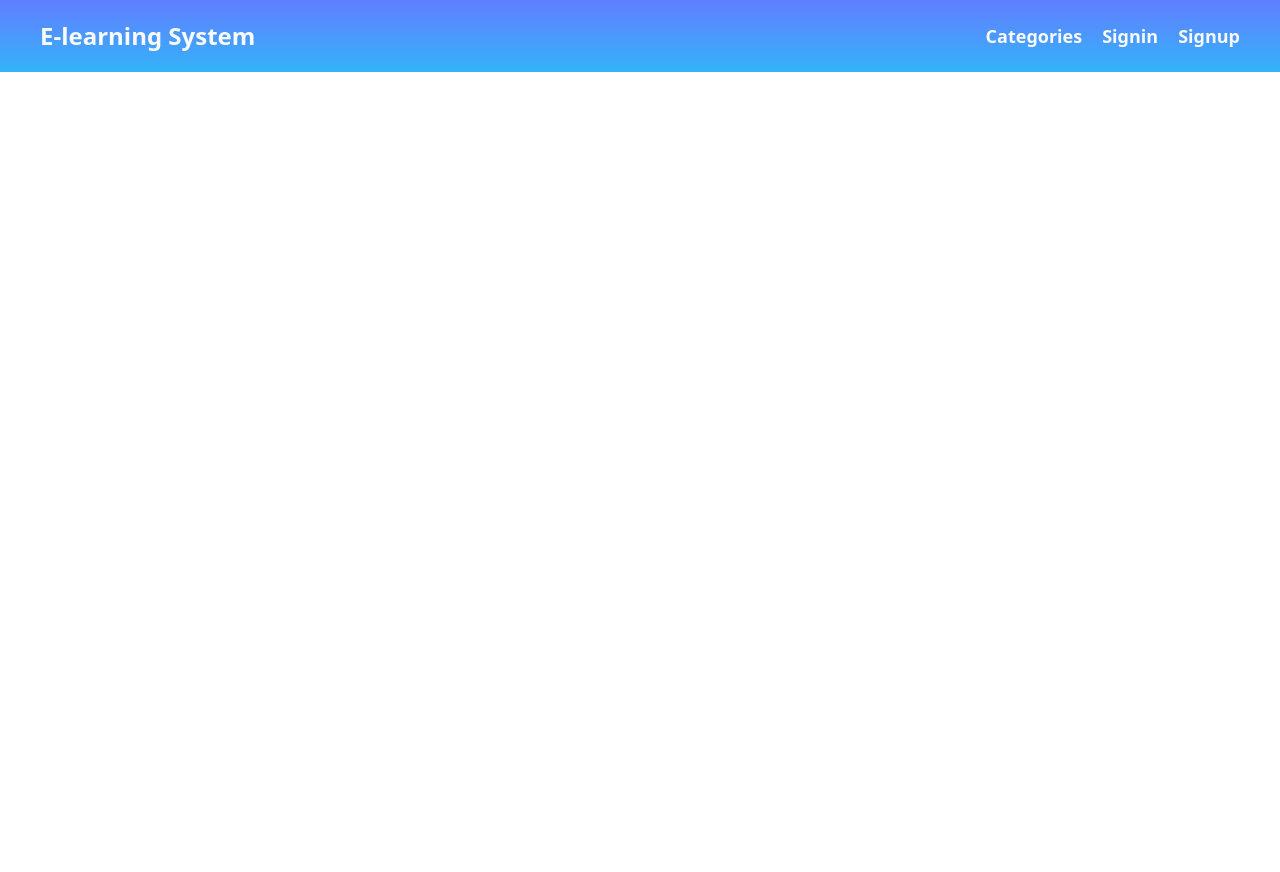
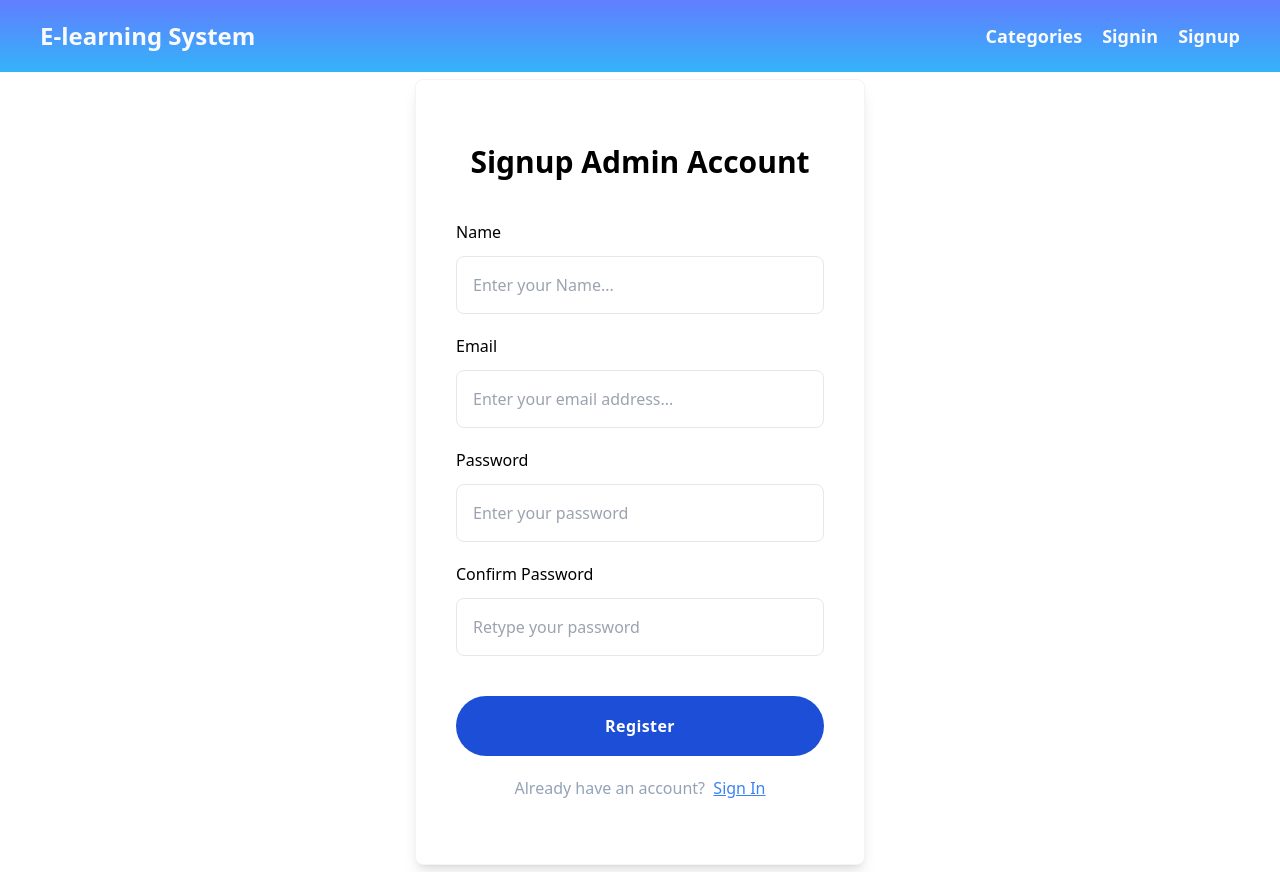
Before and after one commit to framgia/sph-els-elyric, a React (Create React App) app in the folder frontend/: page /admin/register in a window 1280 px wide. Before the commit the page ends 800 px from the top, so only its background shows below. Built offline with nearby package versions, Linux system fonts and the light colour scheme.

Commit message:
Admin Registration Page UI Markup-1

```diff
--- a/frontend/src/App.js
+++ b/frontend/src/App.js
@@ -2,7 +2,8 @@ import { Route, Routes } from "react-router-dom";
 import HeaderNav from "./components/HeaderNav";
 import { ToastContainer } from "react-toastify";
 import "react-toastify/dist/ReactToastify.css";
-import RegistrationPage from "./pages/RegistrationPage";
+import UserRegistrationPage from "./pages/user/UserRegistrationPage";
+import AdminRegistrationPage from "./pages/admin/AdminRegistrationPage";
 import CategoriesPage from "./pages/CategoriesPage";
 import LoginPage from "./pages/LoginPage";
 
@@ -13,8 +14,17 @@ function App() {
                 <HeaderNav />
             </div>
 
+            {/* ADMIN ROUTE  */}
             <Routes className="mx-20">
-                <Route path="/register" element={<RegistrationPage />} />
+                <Route
+                    path="admin/register"
+                    element={<AdminRegistrationPage />}
+                />
+            </Routes>
+
+            {/* USER ROUTE  */}
+            <Routes className="mx-20">
+                <Route path="/register" element={<UserRegistrationPage />} />
                 <Route path="/login" element={<LoginPage />} />
                 <Route path="/categories" element={<CategoriesPage />} />
             </Routes>
--- a/frontend/src/api/api.js
+++ b/frontend/src/api/api.js
@@ -1,7 +1,12 @@
-import { instance } from "./instance";
+import { userInstance, adminInstance } from "./instance";
 
-export async function register(name, email, password, password_confirmation) {
-    const response = await instance.post("/register", {
+export async function registerUser(
+    name,
+    email,
+    password,
+    password_confirmation
+) {
+    const response = await userInstance.post("/register", {
         name,
         email,
         password,
@@ -10,3 +15,18 @@ export async function register(name, email, password, password_confirmation) {
 
     return response.data.message;
 }
+export async function registerAdmin(
+    name,
+    email,
+    password,
+    password_confirmation
+) {
+    const response = await adminInstance.post("/admin/register", {
+        name,
+        email,
+        password,
+        password_confirmation,
+    });
+
+    return response.data.message;
+}
--- a/frontend/src/api/instance.js
+++ b/frontend/src/api/instance.js
@@ -1,5 +1,8 @@
 import axios from "axios";
 
-export const instance = axios.create({
+export const userInstance = axios.create({
     baseURL: "http://localhost:8000/api",
 });
+export const adminInstance = axios.create({
+    baseURL: "http://localhost:8000/api/admin",
+});
--- /dev/null
+++ b/frontend/src/components/admin/AdminRegistrationForm.js
@@ -0,0 +1,163 @@
+import { Link } from "react-router-dom";
+import { useState } from "react";
+import { useToast } from "../../hooks/useToast";
+import { registerAdmin } from "../../api/api";
+
+export default function AdminRegistrationForm() {
+    const { showToast } = useToast();
+
+    const [name, setName] = useState("");
+    const [email, setEmail] = useState("");
+    const [password, setPassword] = useState("");
+    const [password_confirmation, setPassword_confirmation] = useState("");
+
+    const [errors, setErrors] = useState({});
+
+    const validateForm = () => {
+        let newErrors = {};
+
+        if (!name) {
+            newErrors.name = "Name is required";
+        }
+
+        if (!email) {
+            newErrors.email = "Email is required";
+        } else if (!/\S+@\S+\.\S+/.test(email)) {
+            newErrors.email = "Email is invalid";
+        }
+
+        if (!password) {
+            newErrors.password = "Password is required";
+        } else if (password.length < 8) {
+            newErrors.password = "Password must be at least 8 characters";
+        }
+
+        if (password_confirmation !== password) {
+            newErrors.password_confirmation = "Passwords do not match";
+        } else if (!password_confirmation) {
+            newErrors.password_confirmation = "Password is required";
+        }
+
+        setErrors(newErrors);
+        return Object.keys(newErrors).length === 0;
+    };
+
+    async function signUp(event) {
+        event.preventDefault();
+
+        if (validateForm()) {
+            try {
+                const message = await registerAdmin(
+                    name,
+                    email,
+                    password,
+                    password_confirmation
+                );
+
+                showToast("success", message);
+
+                setName("");
+                setEmail("");
+                setPassword("");
+                setPassword_confirmation("");
+            } catch (e) {
+                showToast("error", e);
+            }
+        }
+    }
+
+    return (
+        <form
+            onSubmit={signUp}
+            autoComplete="off"
+            className="w-full max-w-[450px] px-10 py-16 bg-white border border-gray-100 rounded-lg shadow-lg"
+            aria-label="signup-form"
+        >
+            <h2 className="mb-10 text-3xl font-bold text-center">
+                Signup Admin Account
+            </h2>
+            <div className="flex flex-col items-start mb-5 gap-y-3">
+                <label htmlFor="name" className="text-md font-medium">
+                    Name
+                </label>
+                <input
+                    value={name}
+                    onChange={(e) => setName(e.target.value)}
+                    id="name"
+                    type="text"
+                    className="w-full p-4 bg-transparent border border-gray-200 rounded-lg outline-none"
+                    placeholder="Enter your Name..."
+                />
+                {errors.name && (
+                    <p className="text-md text-red-500">{errors.name}</p>
+                )}
+            </div>
+            <div className="flex flex-col items-start mb-5 gap-y-3">
+                <label htmlFor="email" className="text-md font-medium">
+                    Email
+                </label>
+                <input
+                    value={email}
+                    onChange={(e) => setEmail(e.target.value)}
+                    id="email"
+                    type="email"
+                    className="w-full p-4 bg-transparent border border-gray-200 rounded-lg outline-none"
+                    placeholder="Enter your email address..."
+                />
+                {errors.email && (
+                    <p className="text-md text-red-500">{errors.email}</p>
+                )}
+            </div>
+            <div className="flex flex-col items-start mb-5 gap-y-3">
+                <label htmlFor="password" className="text-md font-medium">
+                    Password
+                </label>
+                <input
+                    value={password}
+                    onChange={(e) => setPassword(e.target.value)}
+                    id="password"
+                    type="password"
+                    className="w-full p-4 bg-transparent border border-gray-200 rounded-lg outline-none"
+                    placeholder="Enter your password"
+                />
+                {errors.password && (
+                    <p className="text-md text-red-500">{errors.password}</p>
+                )}
+            </div>
+            <div className="flex flex-col items-start mb-10 gap-y-3">
+                <label
+                    htmlFor="confirm_password"
+                    className="text-md font-medium"
+                >
+                    Confirm Password
+                </label>
+                <input
+                    value={password_confirmation}
+                    onChange={(e) => setPassword_confirmation(e.target.value)}
+                    id="confirm_password"
+                    type="password"
+                    className="w-full p-4 bg-transparent border border-gray-200 rounded-lg outline-none"
+                    placeholder="Retype your password"
+                />
+                {errors.confirmPassword && (
+                    <p className="text-md text-red-500">
+                        {errors.confirmPassword}
+                    </p>
+                )}
+            </div>
+
+            <button
+                type="submit"
+                className="inline-flex w-full items-center justify-center px-8 py-4 font-sans font-semibold tracking-wide text-white bg-blue-700 hover:bg-blue-500 rounded-full h-[60px]"
+            >
+                Register
+            </button>
+            <div className="flex items-center justify-center mt-5 text-slate-400">
+                <p>Already have an account? &nbsp;</p>
+                <Link to="/admin/login" className="text-blue-500 underline">
+                    Sign In
+                </Link>
+            </div>
+        </form>
+    );
+}
--- a/frontend/src/components/RegistrationForm.js
+++ b/frontend/src/components/user/UserRegistrationForm.js
@@ -1,9 +1,9 @@
 import { Link } from "react-router-dom";
 import { useState } from "react";
-import { useToast } from "../hooks/useToast";
-import { register } from "../api/api";
+import { useToast } from "../../hooks/useToast";
+import { registerUser } from "../../api/api";
 
-export default function RegistrationForm() {
+export default function UserRegistrationForm() {
     const { showToast } = useToast();
 
     const [name, setName] = useState("");
@@ -47,7 +47,7 @@ export default function RegistrationForm() {
 
         if (validateForm()) {
             try {
-                const message = await register(
+                const message = await registerUser(
                     name,
                     email,
                     password,
@@ -74,7 +74,7 @@ export default function RegistrationForm() {
             aria-label="signup-form"
         >
             <h2 className="mb-10 text-3xl font-bold text-center">
-                Signup Account
+                Signup User Account
             </h2>
             <div className="flex flex-col items-start mb-5 gap-y-3">
                 <label htmlFor="name" className="text-md font-medium">
--- a/frontend/src/pages/RegistrationPage.js
+++ /dev/null
@@ -1,9 +0,0 @@
-import RegistrationForm from "../components/RegistrationForm";
-
-export default function RegistrationPage() {
-    return (
-        <div className="w-full h-screen grid place-items-center">
-            <RegistrationForm />
-        </div>
-    );
-}
--- /dev/null
+++ b/frontend/src/pages/admin/AdminRegistrationPage.js
@@ -0,0 +1,9 @@
+import AdminRegistrationForm from "../../components/admin/AdminRegistrationForm";
+
+export default function AdminRegistrationPage() {
+    return (
+        <div className="w-full h-screen grid place-items-center">
+            <AdminRegistrationForm />
+        </div>
+    );
+}
--- /dev/null
+++ b/frontend/src/pages/user/UserRegistrationPage.js
@@ -0,0 +1,9 @@
+import UserRegistrationForm from "../../components/user/UserRegistrationForm";
+
+export default function UserRegistrationPage() {
+    return (
+        <div className="w-full h-screen grid place-items-center">
+            <UserRegistrationForm />
+        </div>
+    );
+}
```
